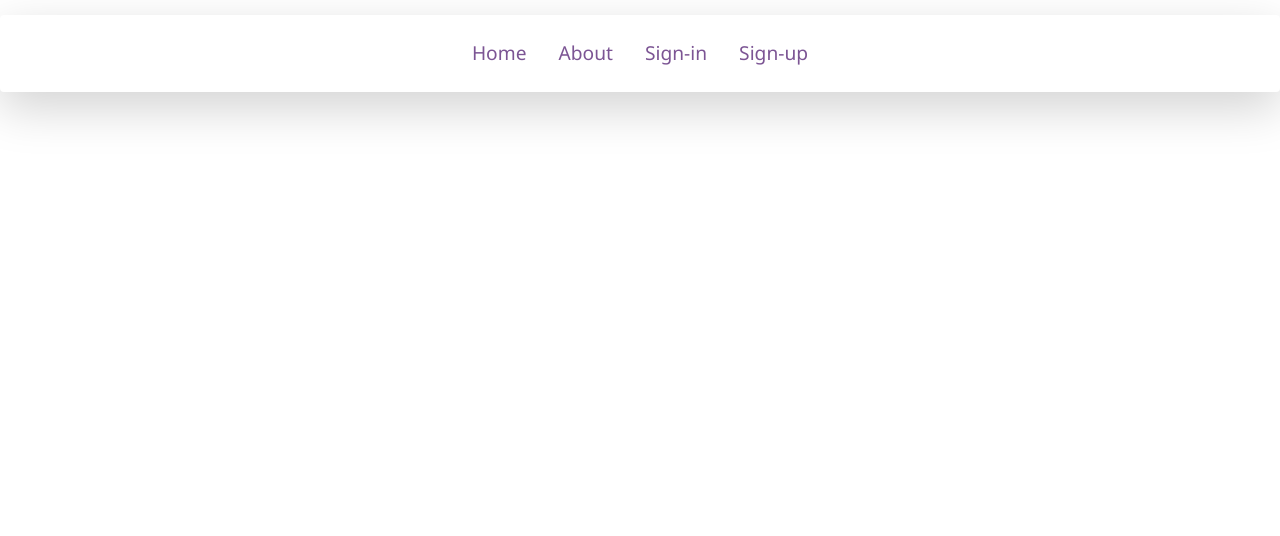
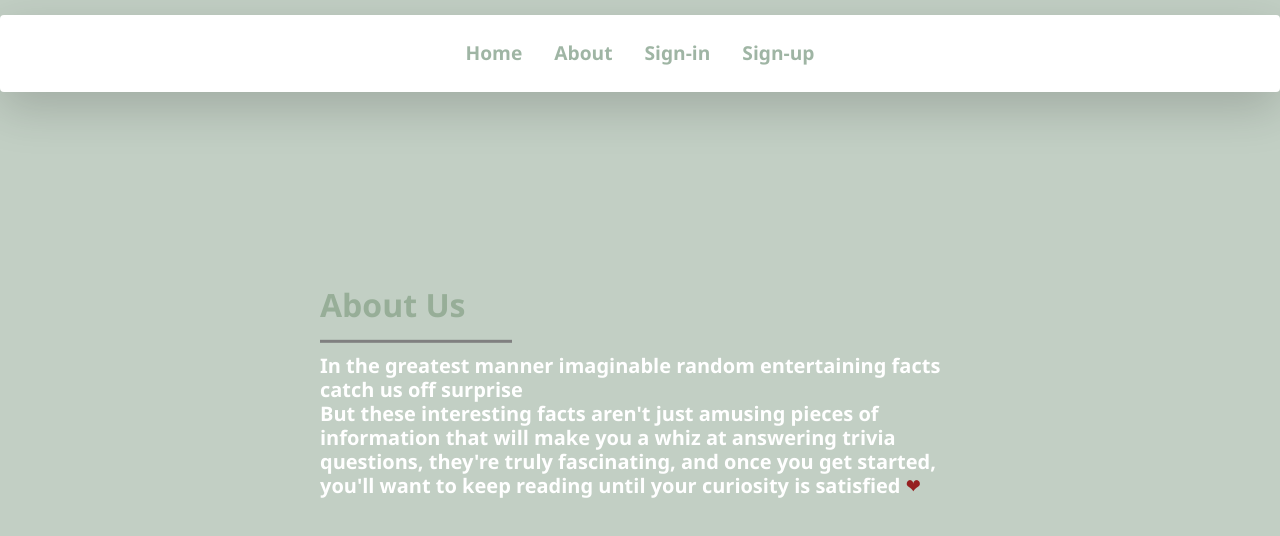
Before and after one commit to wafa-alrizqi/FrontEnd-Project-1, a plain HTML site: page about.html in a window 1280 px wide. Drawn offline with nearby package versions, Linux system fonts and the light colour scheme.

Commit message:
home and about page updated

```diff
--- a/about.html
+++ b/about.html
@@ -27,6 +27,17 @@
                 <a class="nav-link" href="sign-up.html">Sign-up</a>
             </li>
         </ul>
+     </div>
+
+    <div class="container">
+        <div class="aboutcenter">
+            <h1 style="text-align:left;">About Us</h1><hr>
+            <h4>In the greatest manner imaginable random entertaining facts catch us off surprise<br>
+                But these interesting facts aren't just amusing pieces of information that will make you
+                a whiz at answering trivia questions, they're truly fascinating, and once you get started,
+                you'll want to keep reading until your curiosity is satisfied <span style="color:rgb(150, 32, 32);">&#x2764;</span>
+            </h4>
+        </div>
     </div>
     <!-- Optional JavaScript -->
     <!-- jQuery first, then Popper.js, then Bootstrap JS -->
--- a/css/style.css
+++ b/css/style.css
@@ -1,15 +1,92 @@
    /* nav bar style */
+
 .nav-link:hover{
-    text-decoration:underline;
     transform: scale(1.2);
-    color:rgb(124, 85, 148);
+    color:rgb(149, 174, 155);
+    font-weight: bolder;
+}
 
-}
 .nav-link{
 font-family: 'Segoe UI', Tahoma, Geneva, Verdana, sans-serif;
 font-size: larger;
-color:rgb(124, 85, 148);
+color:rgb(149, 174, 155);
+font-weight: bolder;
+
+
 }
 #div-nav{
     margin-top: 15px;
 }
+.justify-content-center{
+    opacity: 0.9;
+    color:rgb(149, 174, 155);
+}
+
+h1, h2 {
+    font-size: 32px;
+    color:rgb(151, 174, 152) ;
+    font-weight: 800;
+}
+h1 {
+    display: block;
+    margin-block-start: 0.67em;
+    margin-block-end: 0.67em;
+    margin-inline-start: 0px;
+    margin-inline-end: 0px;
+    margin: 0 0 16px;
+    text-align: center;
+}
+body{
+    background-color: rgb(194, 207, 196);
+    font-family: 'Segoe UI', Tahoma, Geneva, Verdana, sans-serif;
+}
+
+.center {
+    position: absolute;
+    top: 50%;
+    left: 50%;
+    transform: translate(-50%, -50%);
+    font-size: 18px;
+    background-color: rgba(255, 255, 255,0.7);
+    border-radius: 5px;
+    padding-top: 10px;
+    padding-bottom: 10px;
+  }
+.btn{
+  display: block;
+  margin-left: auto;
+  margin-right: auto;
+  margin-top: 20px;
+  margin-bottom: 10px;
+}
+.aboutcenter{
+    position: absolute;
+    top: 50%;
+    left: 50%;
+    transform: translate(-50%, -50%);
+    border-radius: 5px;
+    padding-top: 10px;
+    padding-bottom: 10px;
+}
+h4{
+    display: block;
+    margin-block-start: 0.67em;
+    margin-block-end: 0.67em;
+    margin-inline-start: 0px;
+    margin-inline-end: 0px;
+    margin: 0 0 16px;
+    text-align: left;
+    /* color: rgb(44, 44, 44); */
+    color: rgb(255, 255, 255);
+    font-size: 20px;
+    font-weight: 800;
+}
+hr{
+    height: 1px;
+    border-top: 3px solid grey;
+    width:30%;
+    margin:0 auto;
+    text-align: left;
+    margin-left:0;
+    padding-bottom: 10px;
+}
```
Also changed, not shown: index.html (+12 -0 lines).
